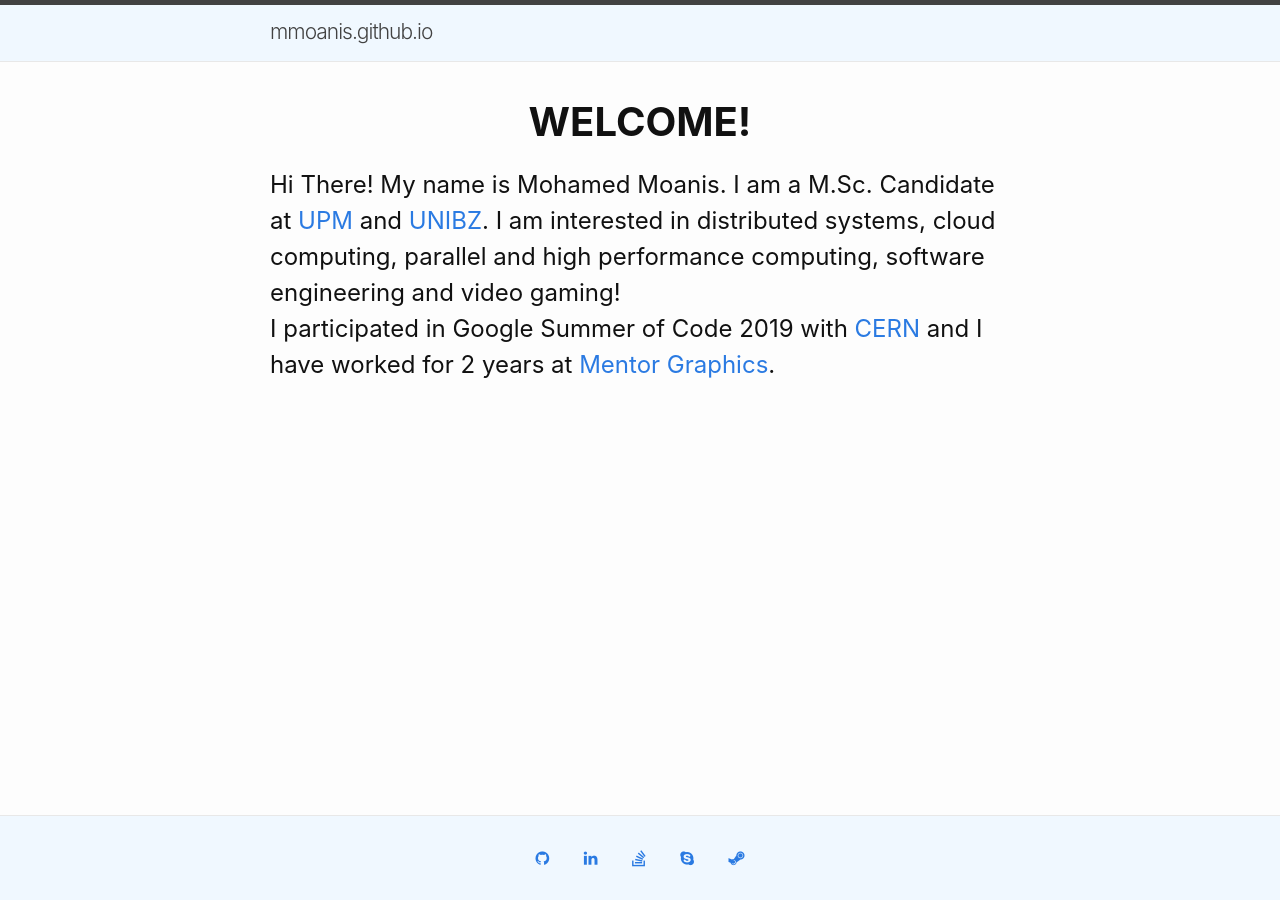
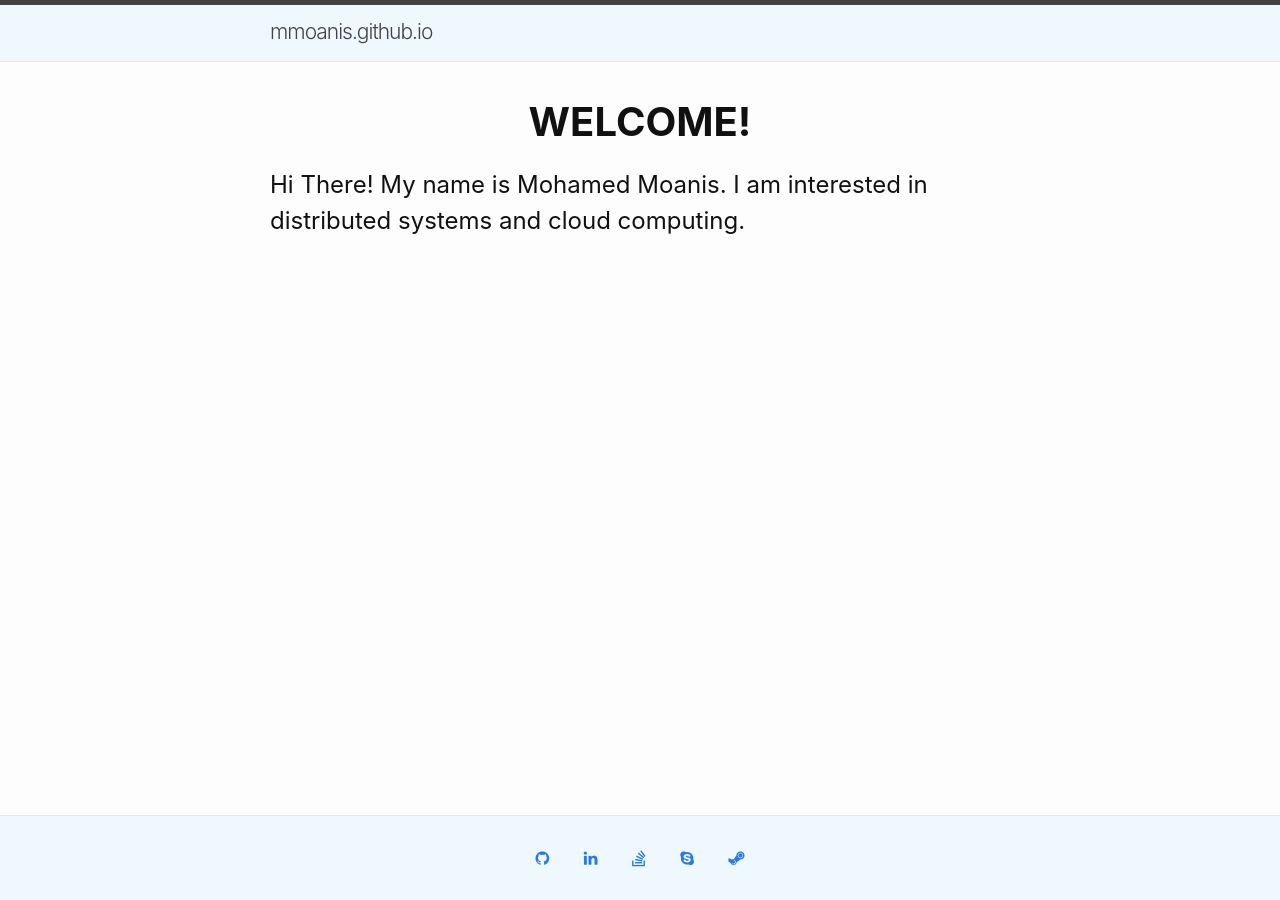
Before and after one commit to mmoanis/mmoanis.github.io, a Jekyll site: the page built from index.html, in a window 1280 px wide. Built offline with Jekyll 4.4.1, drawn with Linux system fonts in a browser that asks for light colours; the list of posts is cut into pages by our own code.

Commit message:
Update index.html

```diff
--- a/index.html
+++ b/index.html
@@ -7,11 +7,7 @@ layout: home
     <h1 style="text-align:center; font-size: 40px"><b>WELCOME!</b></h2>
     <h2>
 <!-- 	    <img class="img-small" src="{{ site.baseurl }}assets/images/{{ site.avatar }}" align="left" style="margin: 10px;"/> -->
-	    Hi There! My name is Mohamed Moanis. I am a  M.Sc. Candidate at <a href="http://dlsiisv.fi.upm.es/emse/en/" target=_blank>UPM</a>
-	    and <a href="https://www.unibz.it/en/faculties/computer-science/master-in-software-engineering/" target=_blank>UNIBZ</a>.
-	    I am interested in distributed systems, cloud computing, parallel and high performance computing, software engineering and video gaming!<br>
-	    I participated in Google Summer of Code 2019 with <a href="https://summerofcode.withgoogle.com/archive/2019/projects/5124542089920512/" target=_blank>CERN</a>
-	    and I have worked for 2 years at <a href="https://www.mentor.com/products/ic_nanometer_design/verification-signoff/" target=_blank>Mentor Graphics</a>.
+	    Hi There! My name is Mohamed Moanis. I am interested in distributed systems and cloud computing.
     </h2>
     </div>
 </section>
```
